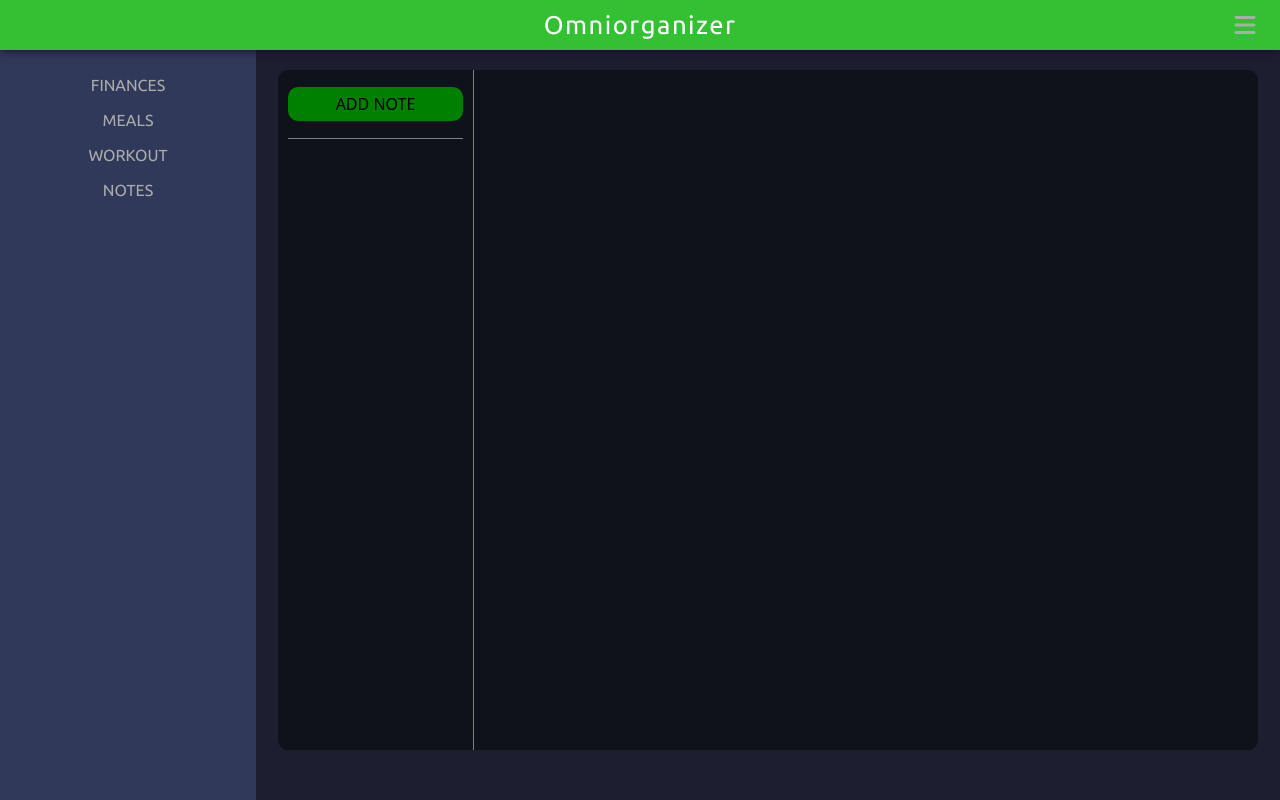
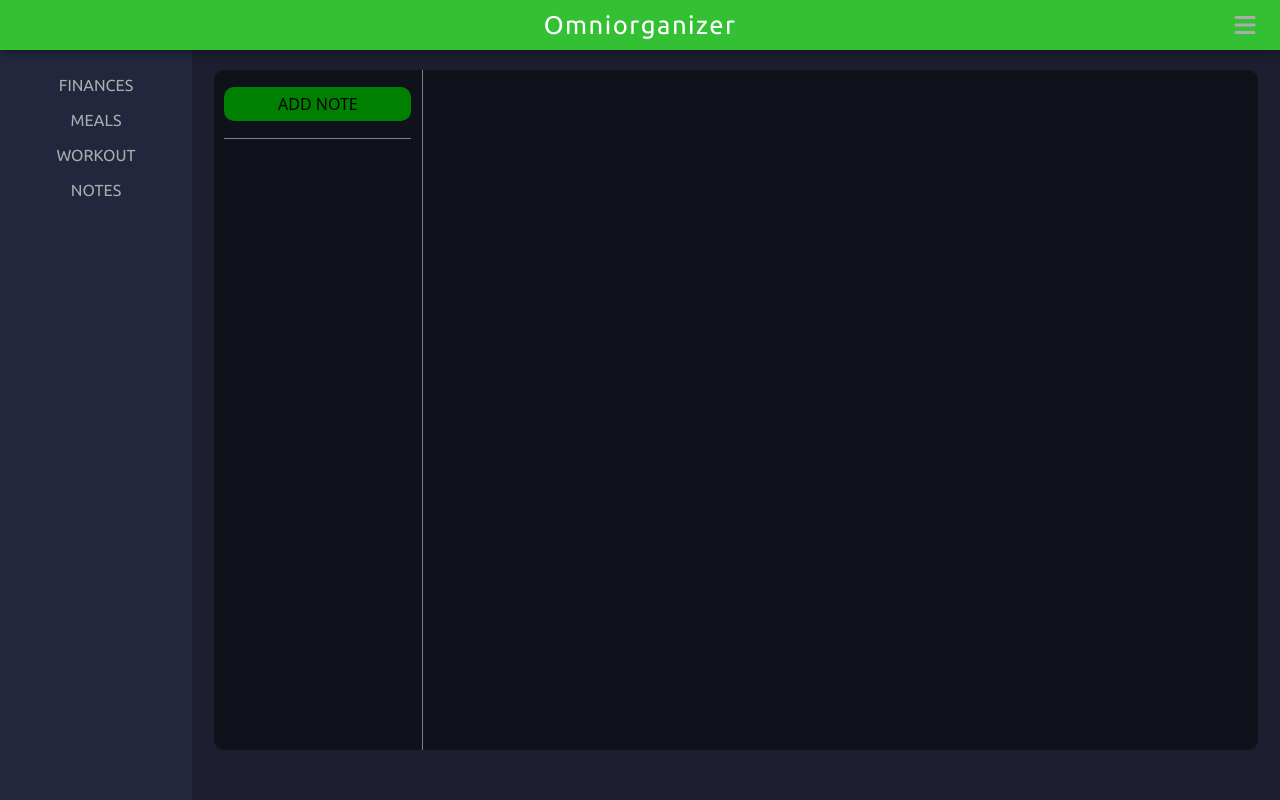
Before and after one commit to paka95/omni_organizer_v2, a Django app: page /notes/ in a window 1280 px wide. Run offline with Django 4.2, Linux system fonts and the light colour scheme; data that the repository does not hold is empty; some libraries are stand-ins or nearby versions.

Commit message:
Corrected sidebar's width and color

```diff
--- a/finances/static/finances/js/build-list.js
+++ b/finances/static/finances/js/build-list.js
@@ -92,10 +92,10 @@ export function buildList(datnia = null) {
                     <div class="input-wrapper input-wrapper-sm date-cell">
                         <div style="width: 200px">${formattedDate}</div>
                     </div>
-                    <div class="edit-btn">
+                    <div class="edit-btn" title="Edit expense">
                         <i class="fa-solid fa-pen"></i>
                     </div>
-                    <div class="delete-btn">
+                    <div class="delete-btn" title="Delete expense">
                         <i class="fa-solid fa-trash-alt"></i>
                     </div>
                 </div>`;
--- a/meals/static/meals/js/build-list.js
+++ b/meals/static/meals/js/build-list.js
@@ -100,7 +100,7 @@ export function buildList() {
                                 <div class="meal-nutrients meal-kcal-${day}-${mealType}">${meal.meal_kcal.toFixed(2)}</div>
                                 <div class="separator"></div>
                                 <div class="meal-nutrients meal-nutrients-flex">
-                                    <div class="delete-btn">
+                                    <div class="delete-btn" title="Delete meal">
                                         <i class="fa-solid fa-trash-alt"></i>
                                     </div>
                                 </div>
--- a/notes/static/notes/js/build-list.js
+++ b/notes/static/notes/js/build-list.js
@@ -49,7 +49,7 @@ export function buildList() {
                     <div class="note-card" id="note-${note.id}">
                         <div class="note-card-headline">
                             <div class="note-card-title" title="${note.title}">${note.title}</div>
-                            <div class="delete-btn">
+                            <div class="delete-btn" title="Delete note">
                                 <i class="fa-solid fa-trash-alt"></i>
                             </div>
                         </div>
--- a/static/styles-finances.css
+++ b/static/styles-finances.css
@@ -251,6 +251,10 @@ form {
     cursor: pointer;
 }
 
+.delete-btn:hover, .edit-btn:hover {
+    color: red
+}
+
 .total-cell {
     max-width: 300px;
 }
--- a/static/styles-notes.css
+++ b/static/styles-notes.css
@@ -120,6 +120,10 @@
     cursor: pointer;
 }
 
+.delete-btn:hover {
+    color: green
+}
+
 .note-card-content {
     background-color: transparent;
     height: 50px;
--- a/static/styles.css
+++ b/static/styles.css
@@ -102,8 +102,8 @@
 }
 
 #sidebar {
-    width: 20%;
-    background-color: rgb(49, 57, 90);
+    width: 15%;
+    background-color: rgb(34, 39, 62);
     padding-top: 50px; /* height of the nav element */
     box-sizing: border-box;
 }
@@ -215,9 +215,6 @@
 
 
 .container-custom {
-    /* border: solid 2px white; */
     border-radius: 10px;
     margin: 20px 0;
-    /* background-color: greenyellow; */
-    /* margin-left: 10px; */
 }
```
